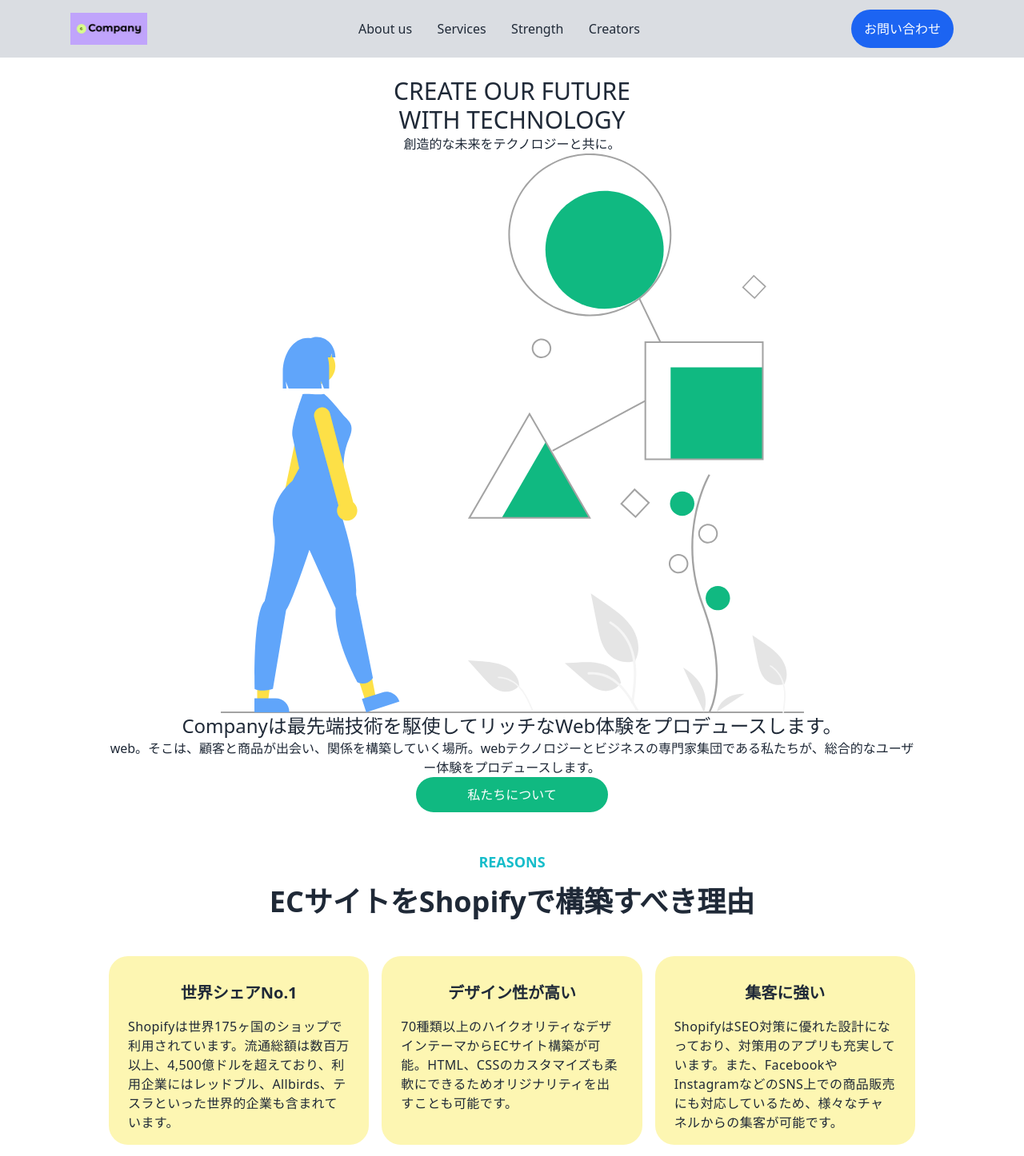
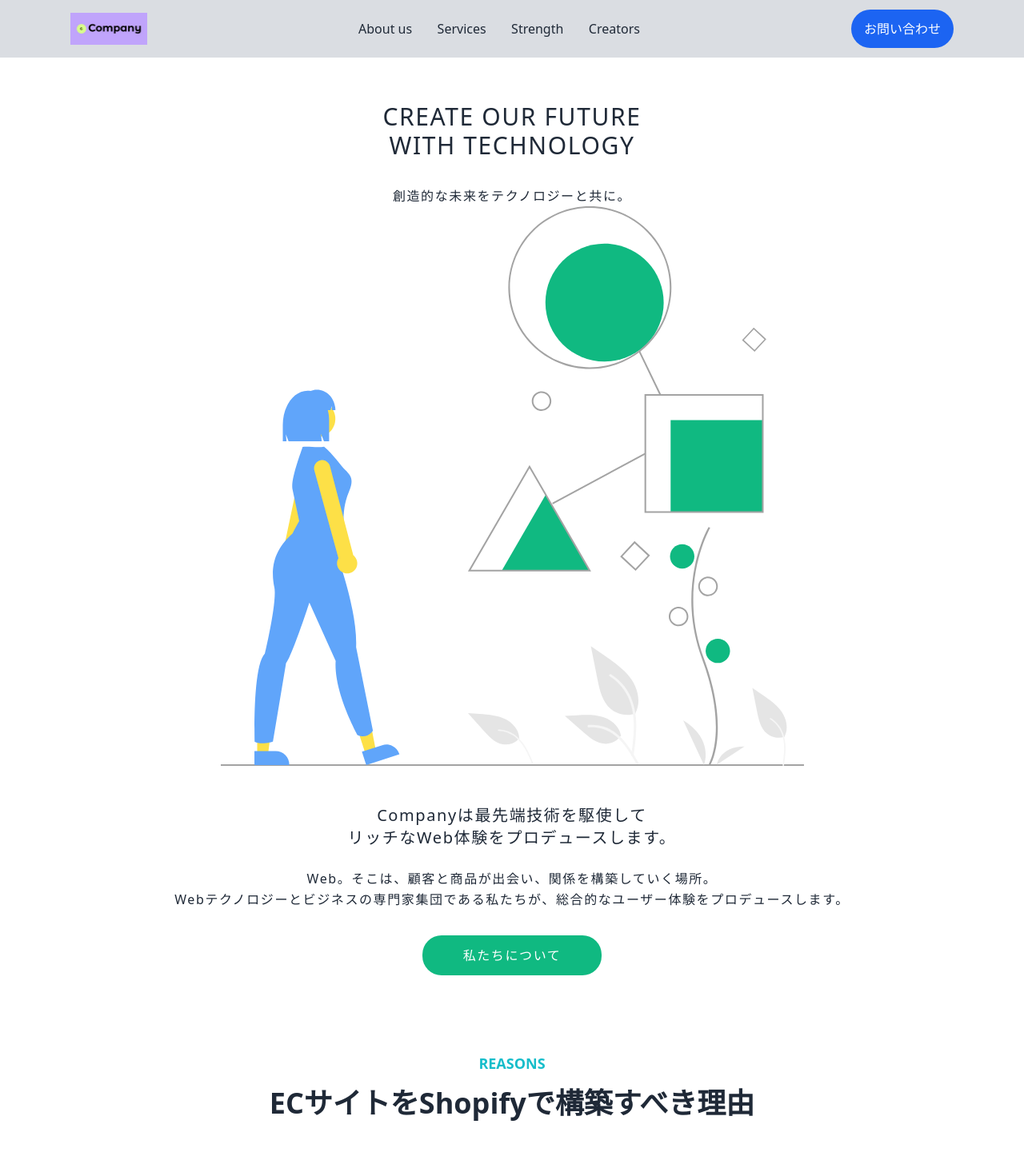
Before and after one commit to JunyaNomura/business-site-shopify, a Next.js app: page / in a window 1280 px wide. Shown: the top 1446 px of the page at 80% size. Built offline with nearby package versions, Linux system fonts and the light colour scheme.

Commit message:
I added about page into this website

```diff
--- a/components/Footer.tsx
+++ b/components/Footer.tsx
@@ -4,7 +4,7 @@ import { SiUdemy, SiTwitter, SiInstagram, SiYoutube, SiFacebook} from 'react-ico
 
 const Footer = () => {
   return (
-    <footer className="footer footer-center py-10 px-6 bg-gray-300 text-base-content rounded">
+    <footer className="mt-auto footer footer-center py-10 px-6 bg-gray-300 text-base-content rounded">
       {/* site menu */}
       <ul className="lg:grid lg:grid-flow-col lg:gap-2">
         <li className="">
--- a/components/Hero.tsx
+++ b/components/Hero.tsx
@@ -1,5 +1,6 @@
 import heroSvg from "../public/hero.svg"
 import Image from 'next/image'
+import Link from 'next/link'
 // import { Zen_Kaku_Gothic_Antique } from '@next/font/google'
 
 // const kakugothic = Zen_Kaku_Gothic_Antique({
@@ -9,20 +10,37 @@ import Image from 'next/image'
 
 const Hero = () => {
   return (
-    <div className="mx-auto text-center">
+    <div className="mx-auto px-4 text-center tracking-widest leading-relaxed font-sans font-light text-gray-800">
       {/* hero title */}
-      <div>
-        <h2 className="uppercase text-3xl">create our future<span className="block">with technology</span></h2>
-        <p className="">創造的な未来をテクノロジーと共に。</p>
-      </div>
+        <h2 className="w-auto my-8 uppercase text-3xl">
+          create our future
+          <br/>
+          <span className="">
+            with technology
+          </span>
+        </h2>
+        <p>
+         創造的な未来をテクノロジーと共に。
+        </p>
       {/* hero image */}
-      <Image src={heroSvg} alt="hero image" className="mx-auto"/>
-      {/* hero message */}
-      <p className="text-2xl">Companyは最先端技術を駆使してリッチなWeb体験をプロデュースします。</p>
-      <p>web。そこは、顧客と商品が出会い、関係を構築していく場所。webテクノロジーとビジネスの専門家集団である私たちが、総合的なユーザー体験をプロデュースします。</p>
-      <button className="w-60 h-11 bg-emerald-500 text-white rounded-3xl">私たちについて</button>
+      <Image src={heroSvg} alt="hero image" className="mx-auto lg:max-w-3xl"/>
+      {/* about */}
+      <section className="my-12">
+        <p className="text-xl mb-6">
+          Companyは最先端技術を駆使して
+          <br/>リッチなWeb体験をプロデュースします。
+        </p>
+        <p className="mb-8">
+          Web。そこは、顧客と商品が出会い、関係を構築していく場所。
+          <br/>Webテクノロジーとビジネスの専門家集団である私たちが、総合的なユーザー体験をプロデュースします。
+        </p>
+        <Link href="../about">
+          <button className="w-56 p-3 bg-emerald-500 hover:bg-emerald-300 text-white rounded-3xl duration-300">
+            私たちについて
+          </button>
+        </Link>
+      </section>
     </div>
-
   )
 }
 
--- a/components/Layout.tsx
+++ b/components/Layout.tsx
@@ -8,11 +8,11 @@ type Props = {
 
 const Layout: FC<Props> = ({ children }) => {
   return (
-    <>
+    <div className="flex flex-col min-h-screen">
       <Header />
       <main>{ children }</main>
       <Footer />
-    </>
+    </div>
   )
 }
 
--- /dev/null
+++ b/pages/about.tsx
@@ -0,0 +1,20 @@
+import Head from 'next/head'
+
+export default function Home() {
+
+  return (
+    <>
+      <Head>
+        <title>Create Next App</title>
+        <meta name="description" content="Generated by create next app" />
+        <meta name="viewport" content="width=device-width, initial-scale=1" />
+        <link rel="icon" href="/favicon.ico" />
+      </Head>
+
+      <main className="max-w-5xl mx-auto px-2 pt-24">
+       This is about page
+      </main>
+
+    </>
+  )
+}
--- a/styles/globals.css
+++ b/styles/globals.css
@@ -1,4 +1,4 @@
 @tailwind base;
 @tailwind components;
 @tailwind utilities;
-@import url('https://fonts.googleapis.com/css2?family=Noto+Sans+JP:wght@100;300;400&display=swap');
+@import url('https://fonts.googleapis.com/css2?family=Noto+Sans+JP:wght@100;300;400&family=Roboto:wght@100;300;400&display=swap');
--- a/tailwind.config.js
+++ b/tailwind.config.js
@@ -1,3 +1,5 @@
+const { transparent } = require('tailwindcss/colors');
+
 /** @type {import('tailwindcss').Config} */
 module.exports = {
   content: [
@@ -15,6 +17,7 @@ module.exports = {
     extend: {
       fontFamily: {
         notosans: ['Noto Sans JP'],
+        roboto: ['Roboto']
       },
       keyframes: {
         upAnime: {
```
